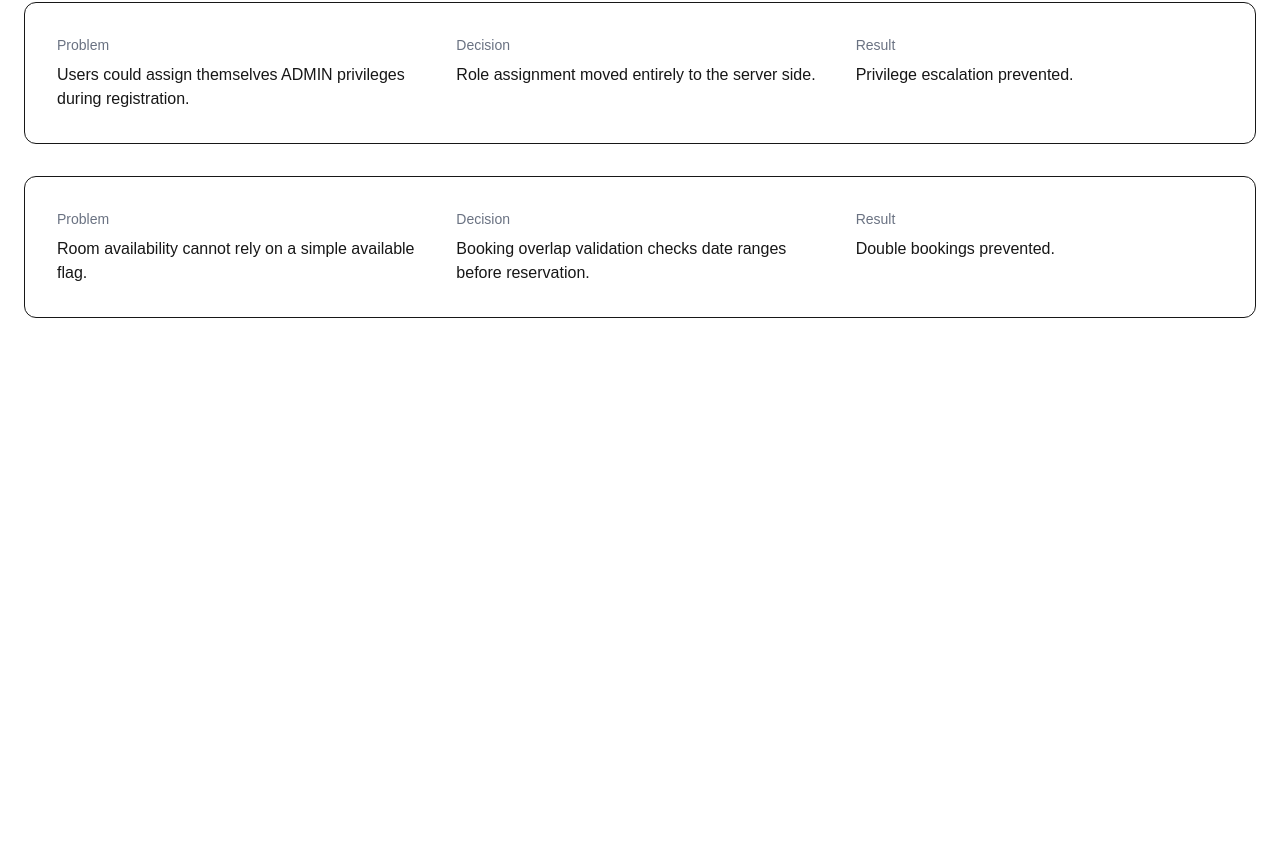
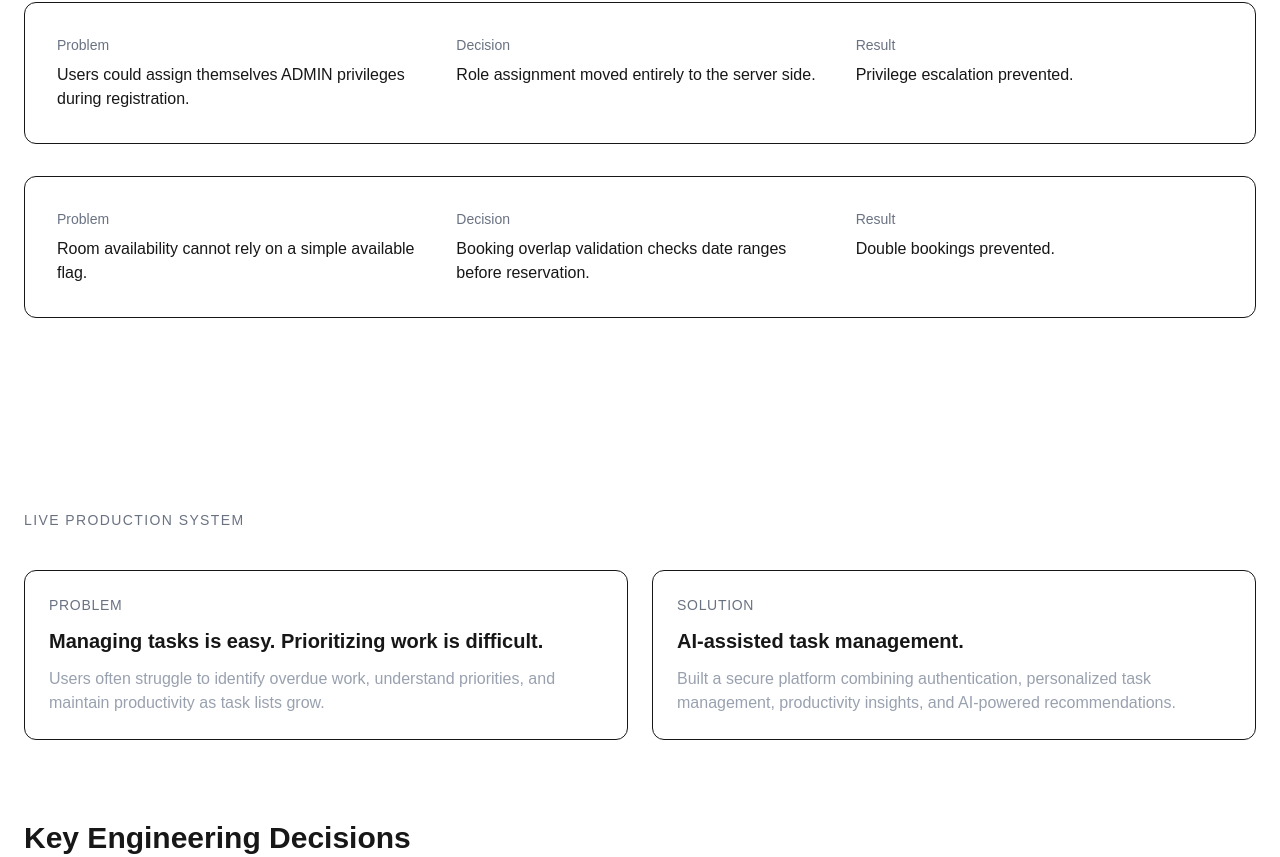
Before and after one commit to devendra1176/devendra-portfolio, a Next.js app: page / in a window 1280 px wide. Shown: the part 1940-2797 px from the top of the page. Before the commit the page ends 2354 px from the top, so only its background shows below. Built offline with nearby package versions, Linux system fonts and the light colour scheme.

Commit message:
Add TaskTracker component with detailed task management features and engineering decisions

```diff
--- a/app/page.tsx
+++ b/app/page.tsx
@@ -2,7 +2,7 @@ import Navbar from "@/components/Navbar";
 import Hero from "@/components/Hero";
 import Problems from "@/components/Problems";
 import Decisions from "@/components/Decisions";
-
+import TaskTracker from "@/components/TaskTracker";
 export default function Home() {
   return (
     <main>
@@ -10,6 +10,7 @@ export default function Home() {
       <Hero />
       <Problems />
       <Decisions />
+      <TaskTracker />
     </main>
   );
 }
--- a/components/TaskTracker.tsx
+++ b/components/TaskTracker.tsx
@@ -1,7 +1,209 @@
 export default function TaskTracker() {
   return (
-    <section>
-      Task Tracker Section
+    <section
+      id="systems"
+      className="max-w-7xl mx-auto px-6 py-24"
+    >
+      <div className="mb-12">
+        <p className="text-sm uppercase tracking-widest text-gray-500 mb-3">
+          Live Production System
+        </p>
+
+        <div className="grid md:grid-cols-2 gap-6 mt-10">
+
+  <div className="border rounded-xl p-6">
+    <p className="text-sm uppercase tracking-wider text-gray-500 mb-3">
+      Problem
+    </p>
+
+    <h3 className="text-xl font-semibold mb-3">
+      Managing tasks is easy.
+      Prioritizing work is difficult.
+    </h3>
+
+    <p className="text-gray-400">
+      Users often struggle to identify overdue work,
+      understand priorities, and maintain productivity
+      as task lists grow.
+    </p>
+  </div>
+
+  <div className="border rounded-xl p-6">
+    <p className="text-sm uppercase tracking-wider text-gray-500 mb-3">
+      Solution
+    </p>
+
+    <h3 className="text-xl font-semibold mb-3">
+      AI-assisted task management.
+    </h3>
+
+    <p className="text-gray-400">
+      Built a secure platform combining authentication,
+      personalized task management, productivity insights,
+      and AI-powered recommendations.
+    </p>
+  </div>
+
+</div>
+
+<div className="mt-20">
+
+  <h3 className="text-3xl font-bold mb-8">
+    Key Engineering Decisions
+  </h3>
+
+  <div className="grid md:grid-cols-3 gap-6">
+
+    <div className="border rounded-xl p-6">
+      <p className="text-sm text-gray-500 mb-2">
+        Problem
+      </p>
+
+      <p className="font-semibold mb-4">
+        Users should never access another user's tasks.
+      </p>
+
+      <p className="text-sm text-gray-500 mb-2">
+        Decision
+      </p>
+
+      <p className="mb-4">
+        Identity derived from JWT token instead of
+        trusting client-provided user IDs.
+      </p>
+
+      <p className="text-sm text-gray-500 mb-2">
+        Result
+      </p>
+
+      <p>
+        User-level data ownership enforced.
+      </p>
+    </div>
+
+    <div className="border rounded-xl p-6">
+      <p className="text-sm text-gray-500 mb-2">
+        Problem
+      </p>
+
+      <p className="font-semibold mb-4">
+        Large task lists become difficult to manage.
+      </p>
+
+      <p className="text-sm text-gray-500 mb-2">
+        Decision
+      </p>
+
+      <p className="mb-4">
+        Search, filtering, sorting, and pagination
+        built into task APIs.
+      </p>
+
+      <p className="text-sm text-gray-500 mb-2">
+        Result
+      </p>
+
+      <p>
+        Scalable task management experience.
+      </p>
+    </div>
+
+    <div className="border rounded-xl p-6">
+      <p className="text-sm text-gray-500 mb-2">
+        Problem
+      </p>
+
+      <p className="font-semibold mb-4">
+        Users struggle to identify priorities.
+      </p>
+
+      <p className="text-sm text-gray-500 mb-2">
+        Decision
+      </p>
+
+      <p className="mb-4">
+        AI assistant analyzes task context and deadlines.
+      </p>
+
+      <p className="text-sm text-gray-500 mb-2">
+        Result
+      </p>
+
+      <p>
+        Personalized productivity guidance.
+      </p>
+    </div>
+
+  </div>
+
+</div>
+
+        <h2 className="text-4xl font-bold mb-4">
+          Task Tracker Platform
+        </h2>
+
+        <p className="text-gray-400 max-w-3xl">
+          A secure task management platform combining authentication,
+          productivity workflows, cloud deployment, and AI-powered
+          recommendations for individual users.
+        </p>
+      </div>
+
+      <div className="grid md:grid-cols-2 gap-10">
+
+        {/* Architecture */}
+        <div className="border rounded-xl p-8">
+          <h3 className="font-semibold mb-6">
+            System Architecture
+          </h3>
+
+          <pre className="leading-8 text-sm">
+{`React Frontend
+      │
+      ▼
+JWT Authentication
+      │
+      ▼
+Spring Security
+      │
+      ▼
+Spring Boot APIs
+      │
+      ▼
+Spring AI
+      │
+      ▼
+PostgreSQL`}
+          </pre>
+        </div>
+
+        {/* Production */}
+        <div className="border rounded-xl p-8">
+          <h3 className="font-semibold mb-6">
+            Production Infrastructure
+          </h3>
+
+          <pre className="leading-8 text-sm">
+{`GitHub
+   │
+   ▼
+GitHub Actions
+   │
+   ▼
+Docker Build
+   │
+   ▼
+AWS EC2
+   │
+   ▼
+Nginx
+   │
+   ▼
+HTTPS Domain`}
+          </pre>
+        </div>
+
+      </div>
     </section>
   );
 }
```
